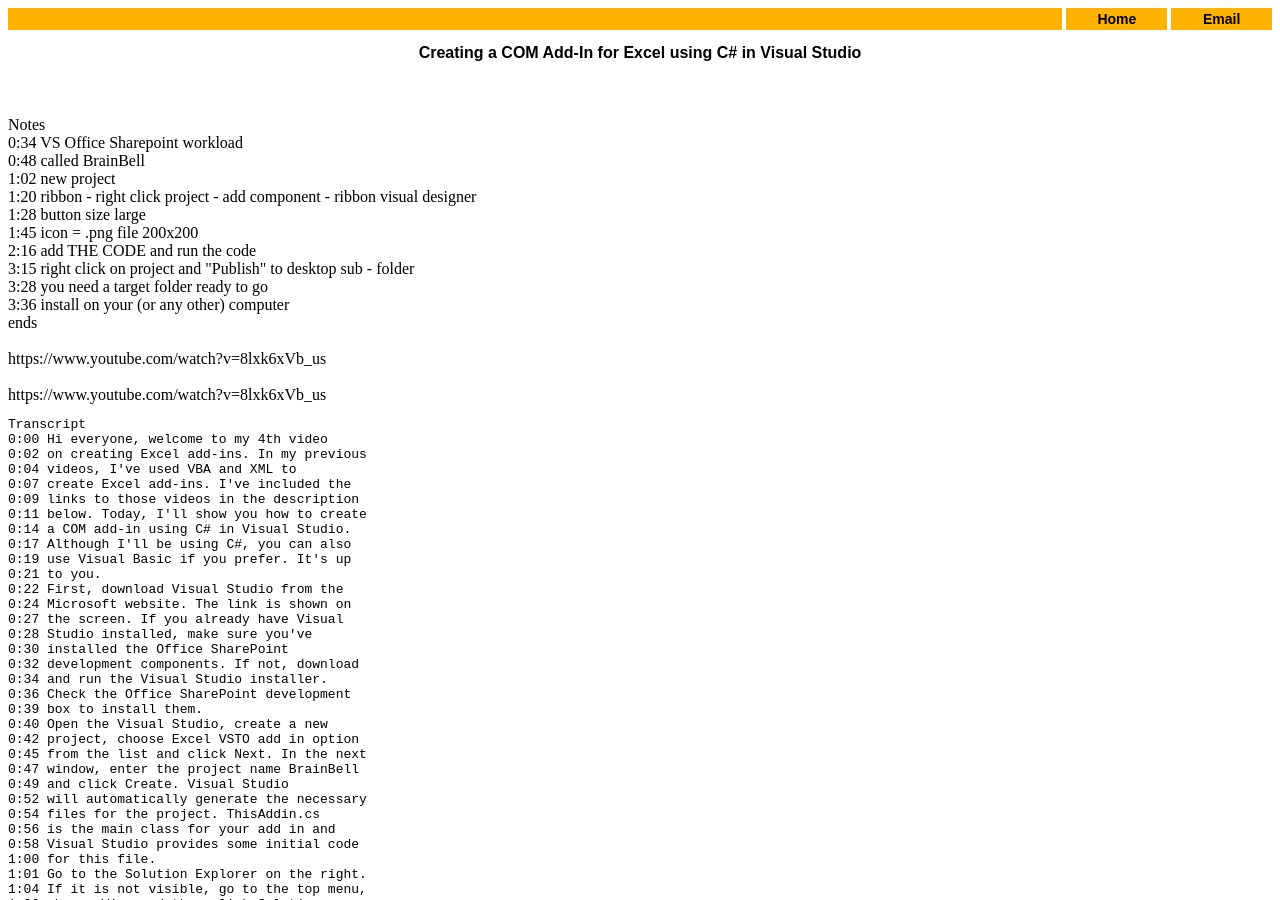
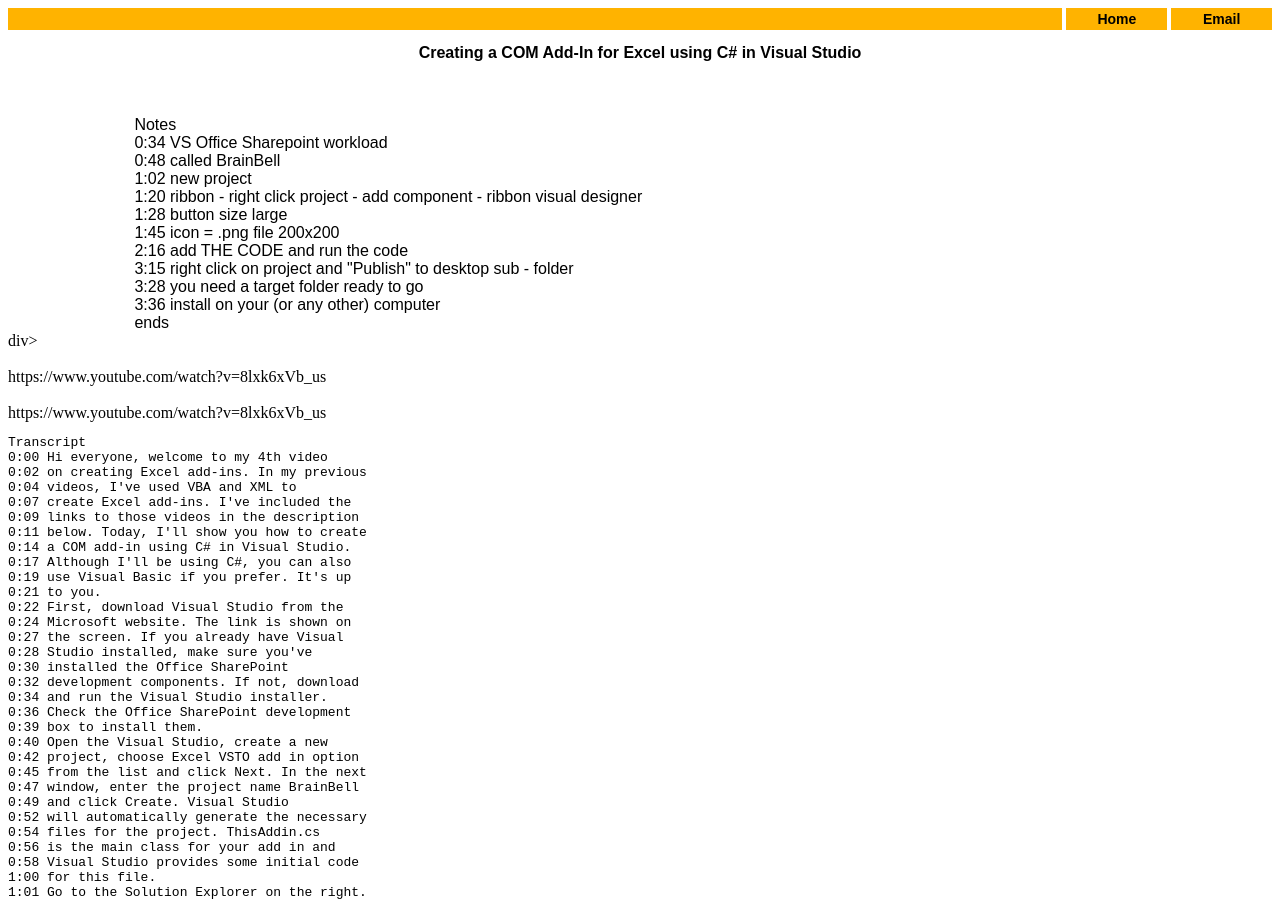
Before and after one commit to DaveTallett26/davetallett26.github.io, a Jekyll site: the page excel-addin.html, which Jekyll copies as it is, in a window 1280 px wide and 900 px high. Built offline with Jekyll 4.4.1, drawn with Linux system fonts in a browser that asks for light colours.

Commit message:
Update excel-addin.html style84

```diff
--- a/excel-addin.html
+++ b/excel-addin.html
@@ -17,7 +17,7 @@
 </ul>
 <div class="style62"><br/><br/>Creating a COM Add-In for Excel using C# in Visual Studio</div>
 <br/><br/>
-
+<div class="style84">
 <br/> Notes
 <br/> 0:34 VS Office Sharepoint workload
 <br/> 0:48 called BrainBell
@@ -30,7 +30,7 @@
 <br/> 3:28 you need a target folder ready to go
 <br/> 3:36 install on your (or any other) computer
 <br/> ends
-
+</div>div>
  <br/><br/>https://www.youtube.com/watch?v=8lxk6xVb_us  <br/><br/>https://www.youtube.com/watch?v=8lxk6xVb_us
 <pre>
 Transcript
```
